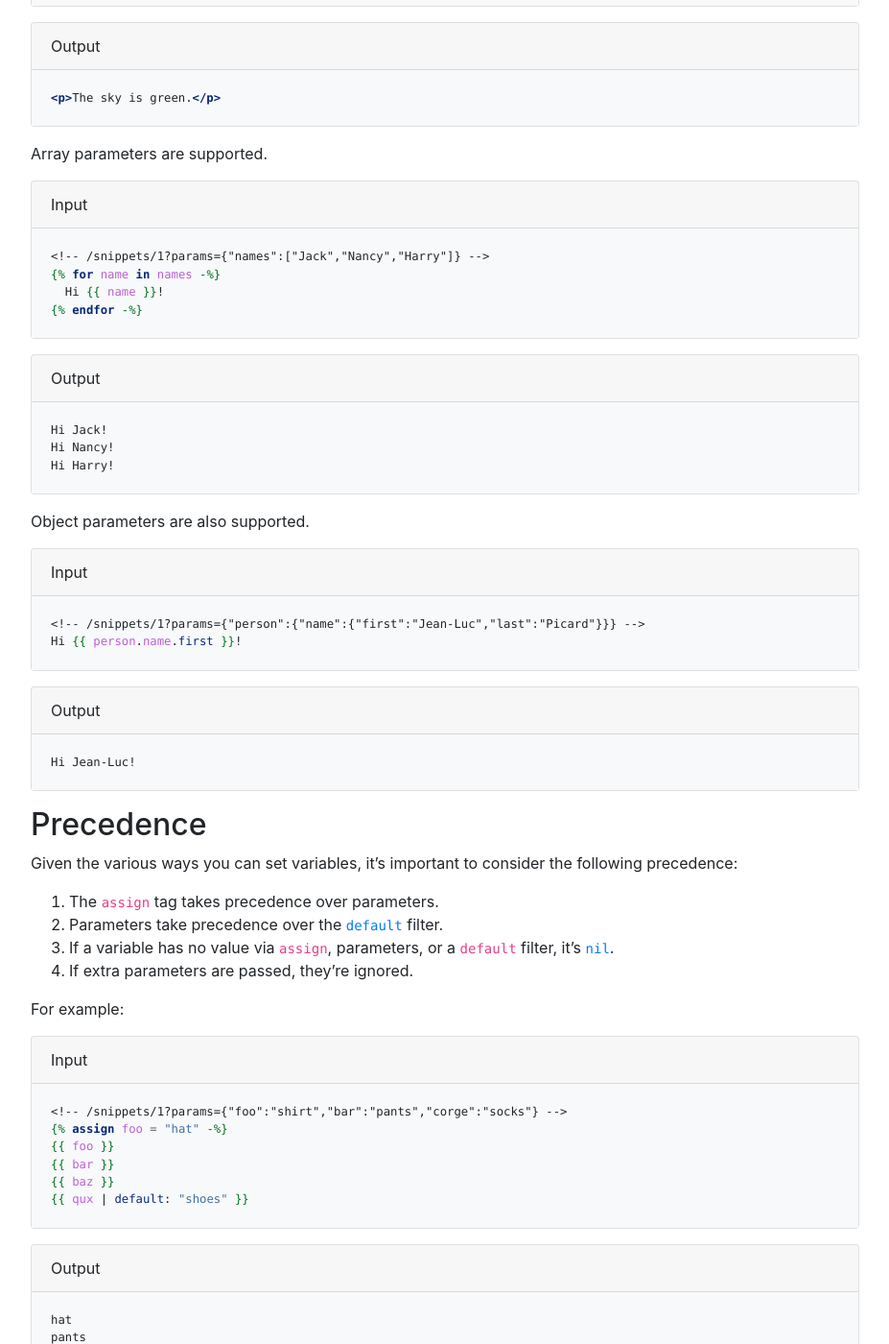
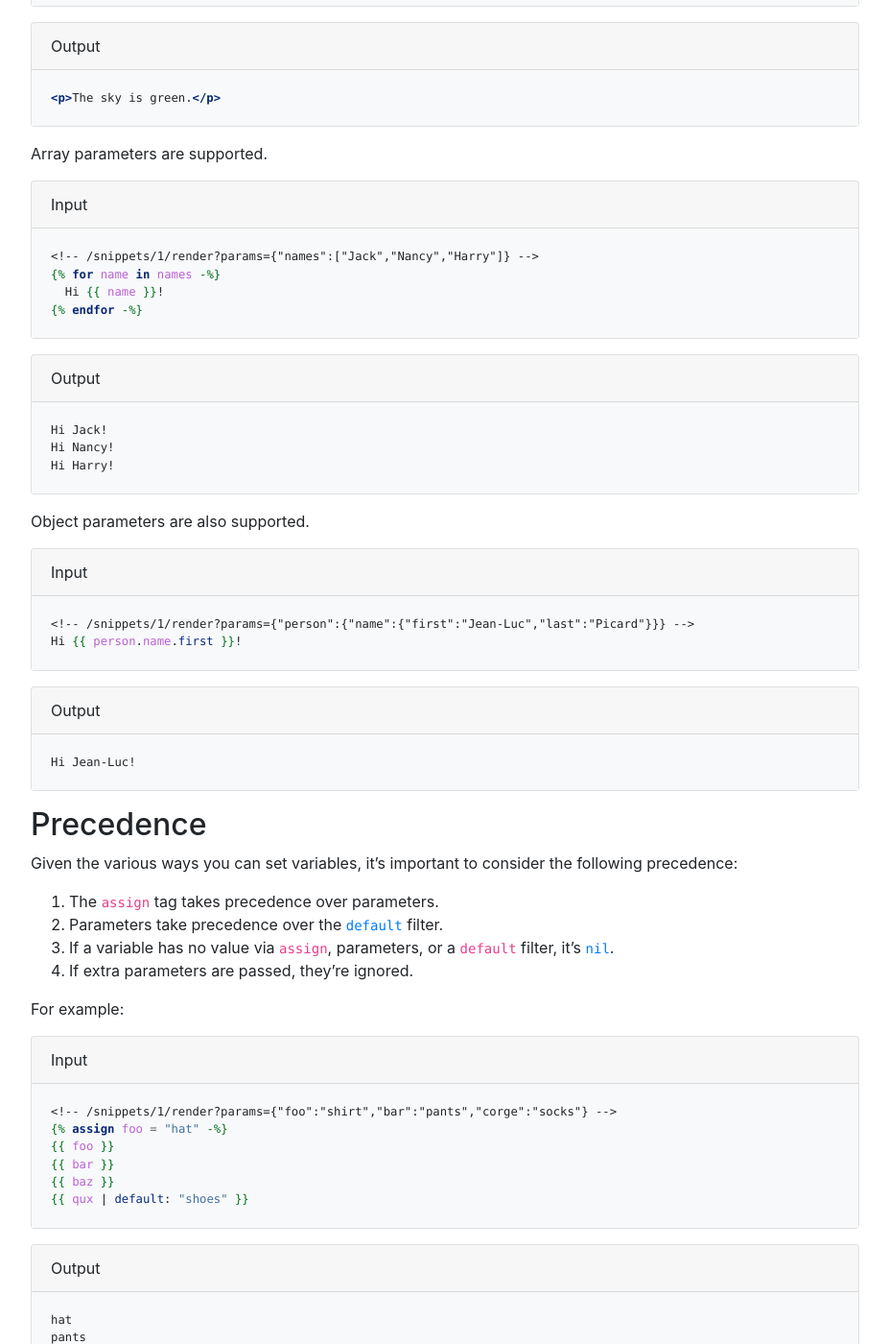
Before and after one commit to jahuty/documentation, a Jekyll site: the page built from liquid/parameters.md, in a window 1280 px wide and 1400 px high, scrolled down 709 px. Shown: the whole window at 96% size, without its empty margins (336-1263 px from the left). Built offline with Jekyll 4.4.1, drawn with Linux system fonts in a browser that asks for light colours; nearby versions of some CDN libraries; some of the changed text lies outside the part shown.

Commit message:
Fix examples path

```diff
--- a/_data/liquid.yml
+++ b/_data/liquid.yml
@@ -54,7 +54,7 @@ parameters:
   introduction1:
     data:
       color: blue
-    comment: <!-- /snippets/1?params={"color":"blue"} -->
+    comment: <!-- /snippets/1/render?params={"color":"blue"} -->
     input: |
       <p>The sky is {{ color }}.</p>
     output: |
@@ -62,7 +62,7 @@ parameters:
   introduction2:
     data:
       color: green
-    comment: <!-- /snippets/1?params={"color":"green"} -->
+    comment: <!-- /snippets/1/render?params={"color":"green"} -->
     input: |
       <p>The sky is {{ color }}.</p>
     output: |
@@ -73,7 +73,7 @@ parameters:
         - Jack
         - Nancy
         - Harry
-    comment: <!-- /snippets/1?params={"names":["Jack","Nancy","Harry"]} -->
+    comment: <!-- /snippets/1/render?params={"names":["Jack","Nancy","Harry"]} -->
     input: |
       {% for name in names -%}
         Hi {{ name }}!
@@ -88,7 +88,7 @@ parameters:
         name:
           first: Jean-Luc
           last: Picard
-    comment: <!-- /snippets/1?params={"person":{"name":{"first":"Jean-Luc","last":"Picard"}}} -->
+    comment: <!-- /snippets/1/render?params={"person":{"name":{"first":"Jean-Luc","last":"Picard"}}} -->
     input: |
       Hi {{ person.name.first }}!
     output: |
@@ -98,7 +98,7 @@ parameters:
       foo: shirt
       bar: pants
       corge: socks
-    comment: <!-- /snippets/1?params={"foo":"shirt","bar":"pants","corge":"socks"} -->
+    comment: <!-- /snippets/1/render?params={"foo":"shirt","bar":"pants","corge":"socks"} -->
     input: |
       {% assign foo = "hat" -%}
       {{ foo }}
```
